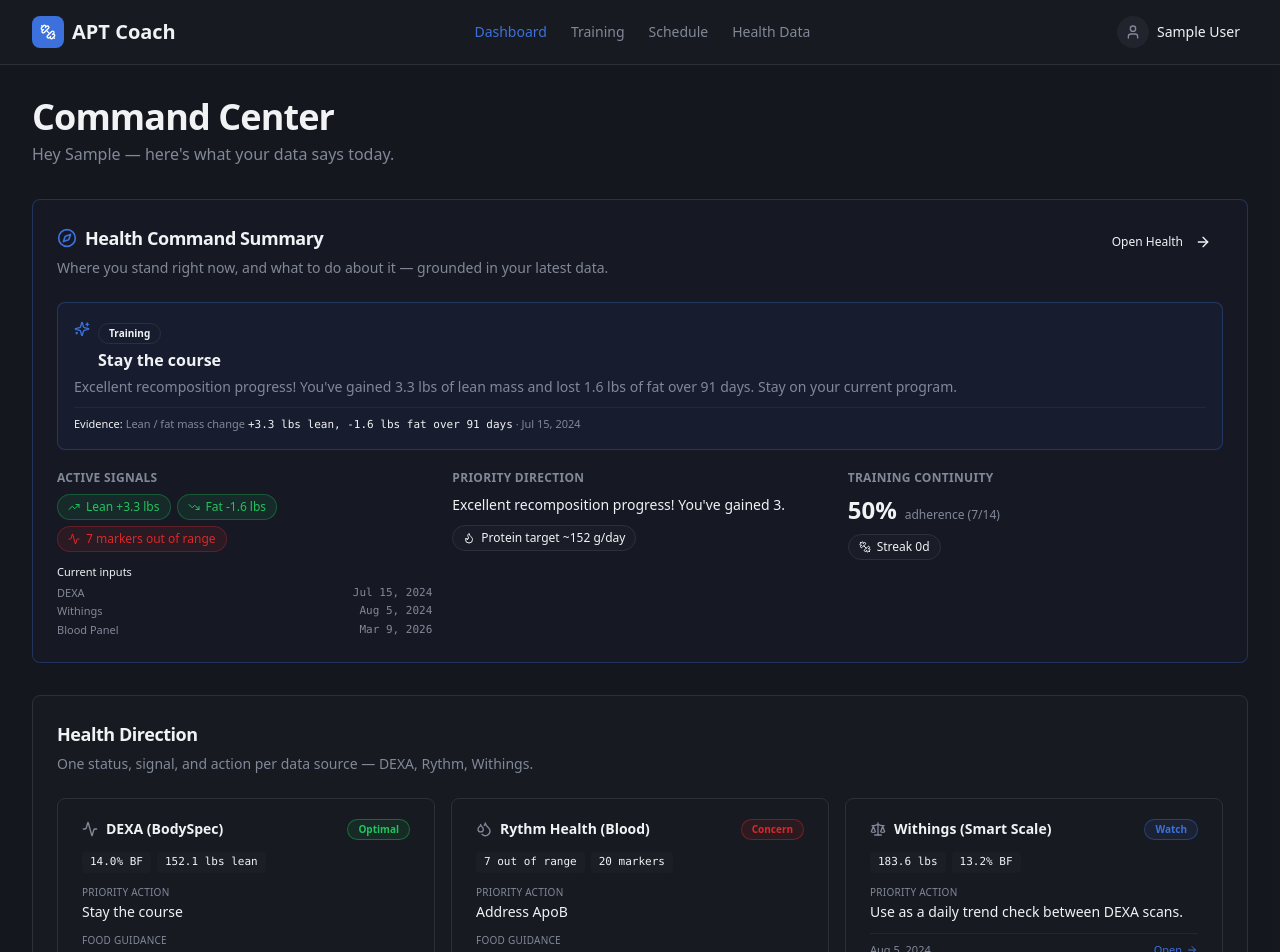
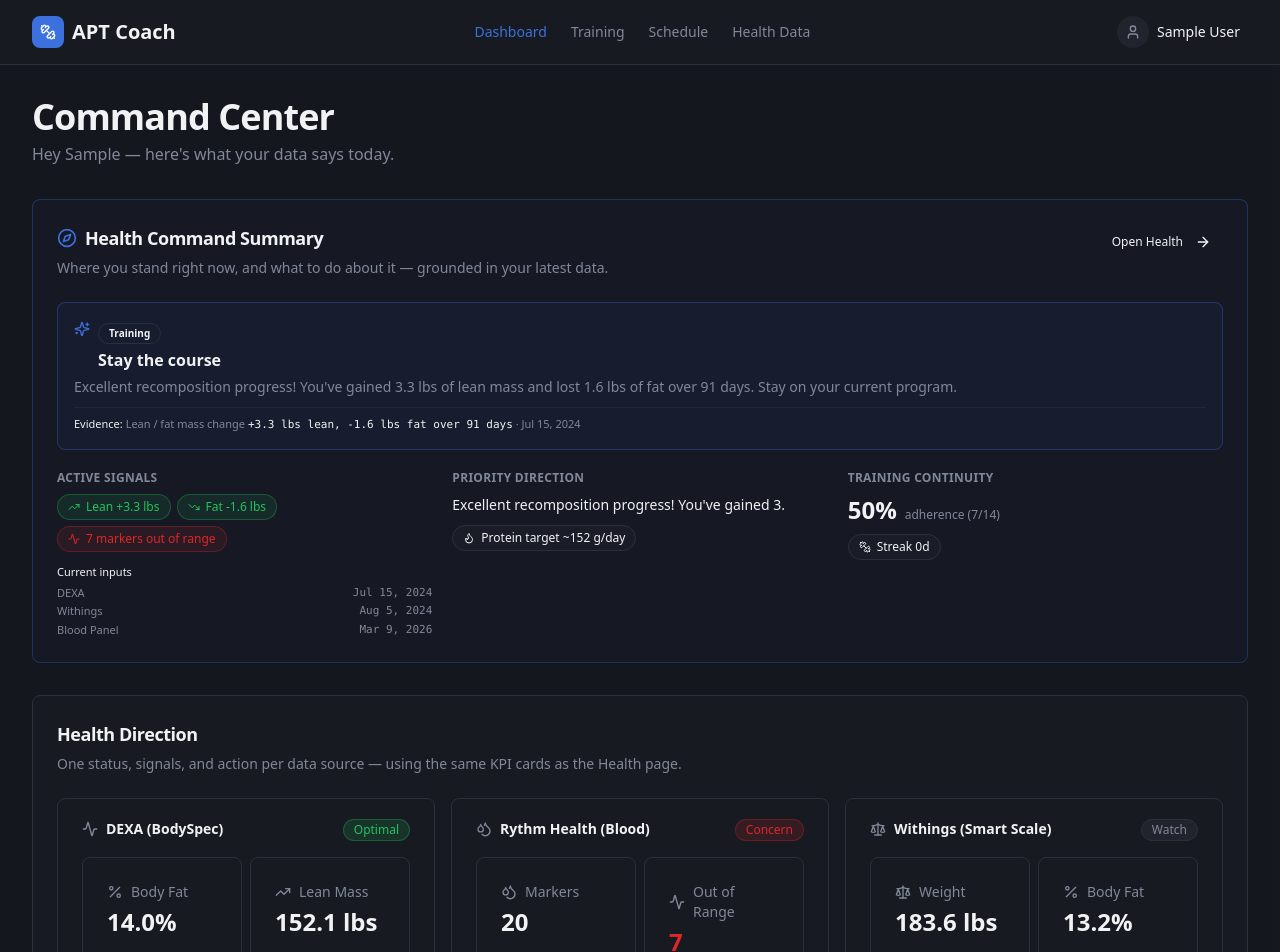
Before and after one commit to adthomps/apt-coachv2, a React (Vite) app: page /dashboard in a window 1280 px wide. Shown: the top 952 px of the page. Built offline with nearby package versions, Linux system fonts and the light colour scheme; sample sign-in values are in the browser's storage.

Commit message:
Changes
Co-authored-by: adthomps <20941675+adthomps@users.noreply.github.com>

```diff
--- a/src/components/dashboard/HealthDirectionGrid.tsx
+++ b/src/components/dashboard/HealthDirectionGrid.tsx
@@ -1,37 +1,21 @@
 import React from 'react';
 import { Link } from 'react-router-dom';
 import { format } from 'date-fns';
-import { Activity, ArrowRight, Droplets, Scale } from 'lucide-react';
+import { Activity, ArrowRight, Droplets, Percent, Scale, TrendingUp } from 'lucide-react';
 import { Card, CardContent } from '@/components/ui/card';
-import { Badge } from '@/components/ui/badge';
 import SectionCard from '@/components/common/SectionCard';
-import type { Snapshot, BloodPanel } from '@/lib/api/types';
+import StatusBadge from '@/components/common/StatusBadge';
+import KpiStat from '@/components/health/KpiStat';
+import type { Snapshot, BloodPanel, ProgressCompare } from '@/lib/api/types';
 import type { Insight } from '@/lib/ai/insights';
 
-type Status = 'optimal' | 'watch' | 'concern' | 'no-data';
-
-interface CardSpec {
-  key: 'dexa' | 'rythm' | 'withings';
-  title: string;
-  icon: React.ReactNode;
-  status: Status;
-  signals: string[];
-  priority: string | null;
-  food: string | null;
-  meta: string | null;
-}
+type Status = 'optimal' | 'average' | 'outOfRange' | 'muted';
 
 const STATUS_LABEL: Record<Status, string> = {
   optimal: 'Optimal',
-  watch: 'Watch',
-  concern: 'Concern',
-  'no-data': 'No data',
-};
-const STATUS_TONE: Record<Status, string> = {
-  optimal: 'border-success/40 bg-success/10 text-success',
-  watch: 'border-primary/40 bg-primary/10 text-primary',
-  concern: 'border-destructive/40 bg-destructive/10 text-destructive',
-  'no-data': 'border-border bg-muted/30 text-muted-foreground',
+  average: 'Watch',
+  outOfRange: 'Concern',
+  muted: 'No data',
 };
 
 interface Props {
@@ -40,129 +24,179 @@ interface Props {
   latestPanel: BloodPanel | null;
   bodyInsights: Insight[];
   panelInsights: Insight[];
+  /** Optional DEXA compare to power deltas in KPI tiles. */
+  compare?: ProgressCompare | null;
 }
 
-const HealthDirectionGrid: React.FC<Props> = ({
-  latestDexa, latestWithings, latestPanel, bodyInsights, panelInsights,
-}) => {
-  // ---------- DEXA card ----------
-  const dexa: CardSpec = (() => {
-    if (!latestDexa) return {
-      key: 'dexa', title: 'DEXA (BodySpec)', icon: <Activity className="h-4 w-4" />,
-      status: 'no-data', signals: [], priority: 'Import a DEXA scan to set a baseline.', food: null, meta: null,
-    };
-    const bf = latestDexa.bodyComposition.bodyFatPercentage;
-    const status: Status = bf > 25 ? 'concern' : bf > 18 ? 'watch' : 'optimal';
-    const top = bodyInsights.find((i) => i.category === 'training');
-    const food = bodyInsights.find((i) => i.category === 'food');
-    return {
-      key: 'dexa', title: 'DEXA (BodySpec)', icon: <Activity className="h-4 w-4" />,
-      status,
-      signals: [
-        `${bf.toFixed(1)}% BF`,
-        `${latestDexa.bodyComposition.leanMass.toFixed(1)} lbs lean`,
-      ],
-      priority: top?.title ?? null,
-      food: food?.title ?? null,
-      meta: format(new Date(latestDexa.scanDate), 'MMM d, yyyy'),
-    };
-  })();
+interface SourceCardProps {
+  title: string;
+  icon: React.ReactNode;
+  status: Status;
+  meta: string | null;
+  kpis: React.ReactNode;
+  priority: string | null;
+  food: string | null;
+}
 
-  // ---------- Rythm Health card ----------
-  const rythm: CardSpec = (() => {
-    if (!latestPanel) return {
-      key: 'rythm', title: 'Rythm Health (Blood)', icon: <Droplets className="h-4 w-4" />,
-      status: 'no-data', signals: [], priority: 'Import a blood panel to surface marker insights.', food: null, meta: null,
-    };
-    const oor = latestPanel.markers.filter((m) => m.status === 'outOfRange').length;
-    const status: Status = oor >= 3 ? 'concern' : oor > 0 ? 'watch' : 'optimal';
-    const topMarker = panelInsights[0];
-    return {
-      key: 'rythm', title: 'Rythm Health (Blood)', icon: <Droplets className="h-4 w-4" />,
-      status,
-      signals: [
-        `${oor} out of range`,
-        `${latestPanel.markers.length} markers`,
-      ],
-      priority: topMarker?.title ? `Address ${topMarker.title}` : 'All markers in range — keep current habits.',
-      food: topMarker?.actions?.[0] ?? null,
-      meta: format(new Date(latestPanel.panelDate), 'MMM d, yyyy'),
-    };
-  })();
-
-  // ---------- Withings card ----------
-  const withings: CardSpec = (() => {
-    if (!latestWithings) return {
-      key: 'withings', title: 'Withings (Smart Scale)', icon: <Scale className="h-4 w-4" />,
-      status: 'no-data', signals: [], priority: 'Log a smart-scale reading to track between scans.', food: null, meta: null,
-    };
-    return {
-      key: 'withings', title: 'Withings (Smart Scale)', icon: <Scale className="h-4 w-4" />,
-      status: 'watch',
-      signals: [
-        `${latestWithings.bodyComposition.totalMass.toFixed(1)} lbs`,
-        `${latestWithings.bodyComposition.bodyFatPercentage.toFixed(1)}% BF`,
-      ],
-      priority: 'Use as a daily trend check between DEXA scans.',
-      food: null,
-      meta: format(new Date(latestWithings.scanDate), 'MMM d, yyyy'),
-    };
-  })();
-
-  const cards: CardSpec[] = [dexa, rythm, withings];
-
-  return (
-    <SectionCard
-      title="Health Direction"
-      description="One status, signal, and action per data source — DEXA, Rythm, Withings."
-    >
-      <div className="grid grid-cols-1 md:grid-cols-3 gap-4">
-        {cards.map((c) => (
-          <Card key={c.key} className="apt-hover-lift transition-shadow">
-            <CardContent className="pt-5 space-y-3">
+/** One source card. Header (title + status), KPI strip (shared KpiStat), priority + food, footer link. */
+const SourceCard: React.FC<SourceCardProps> = ({ title, icon, status, meta, kpis, priority, food }) => (
+  <Card className="apt-hover-lift transition-shadow flex flex-col">
+    <CardContent className="pt-5 space-y-4 flex-1 flex flex-col">
+      {/* Header */}
       <div className="flex items-start justify-between gap-2">
         <div className="flex items-center gap-2 min-w-0">
-                  <span className="text-muted-foreground">{c.icon}</span>
-                  <h4 className="text-sm font-semibold text-foreground truncate">{c.title}</h4>
+          <span className="text-muted-foreground">{icon}</span>
+          <h4 className="text-sm font-semibold text-foreground truncate">{title}</h4>
         </div>
-                <Badge variant="outline" className={`text-[10px] ${STATUS_TONE[c.status]}`}>
-                  {STATUS_LABEL[c.status]}
-                </Badge>
+        <StatusBadge tone={status} label={STATUS_LABEL[status]} />
       </div>
 
-              {c.signals.length > 0 && (
-                <div className="flex flex-wrap gap-1.5">
-                  {c.signals.map((s, i) => (
-                    <span key={i} className="text-[11px] font-mono px-2 py-0.5 rounded bg-muted/40 text-foreground">
-                      {s}
-                    </span>
-                  ))}
+      {/* KPI strip — shared KpiStat primitives */}
+      <div className="grid grid-cols-2 gap-2">{kpis}</div>
+
+      {/* Priority + Food */}
+      <div className="space-y-2 flex-1">
+        {priority && (
+          <div>
+            <p className="text-[10px] uppercase tracking-wide text-muted-foreground mb-0.5">Priority Action</p>
+            <p className="text-sm text-foreground leading-snug">{priority}</p>
           </div>
         )}
-
-              {c.priority && (
+        {food && (
           <div>
-                  <p className="text-[10px] uppercase tracking-wide text-muted-foreground mb-0.5">Priority Action</p>
-                  <p className="text-sm text-foreground leading-snug">{c.priority}</p>
+            <p className="text-[10px] uppercase tracking-wide text-muted-foreground mb-0.5">Food Guidance</p>
+            <p className="text-xs text-muted-foreground leading-snug">{food}</p>
           </div>
         )}
+      </div>
 
-              {c.food && (
-                <div>
-                  <p className="text-[10px] uppercase tracking-wide text-muted-foreground mb-0.5">Food Guidance</p>
-                  <p className="text-xs text-muted-foreground leading-snug">{c.food}</p>
-                </div>
-              )}
-
+      {/* Footer */}
       <div className="flex items-center justify-between pt-2 border-t border-border/60">
-                <span className="text-[11px] text-muted-foreground">{c.meta ?? '—'}</span>
+        <span className="text-[11px] text-muted-foreground">{meta ?? '—'}</span>
         <Link to="/health" className="text-[11px] text-primary hover:underline inline-flex items-center gap-1">
           Open <ArrowRight className="h-3 w-3" />
         </Link>
       </div>
     </CardContent>
   </Card>
-        ))}
+);
+
+const HealthDirectionGrid: React.FC<Props> = ({
+  latestDexa, latestWithings, latestPanel, bodyInsights, panelInsights, compare,
+}) => {
+  // ---------- DEXA ----------
+  const dexaStatus: Status = !latestDexa
+    ? 'muted'
+    : latestDexa.bodyComposition.bodyFatPercentage > 25 ? 'outOfRange'
+      : latestDexa.bodyComposition.bodyFatPercentage > 18 ? 'average'
+        : 'optimal';
+  const dexaTopTraining = bodyInsights.find((i) => i.category === 'training');
+  const dexaTopFood = bodyInsights.find((i) => i.category === 'food');
+
+  // ---------- Rythm (Blood) ----------
+  const oor = latestPanel?.markers.filter((m) => m.status === 'outOfRange').length ?? 0;
+  const rythmStatus: Status = !latestPanel
+    ? 'muted'
+    : oor >= 3 ? 'outOfRange'
+      : oor > 0 ? 'average'
+        : 'optimal';
+  const rythmTopMarker = panelInsights[0];
+
+  // ---------- Withings ----------
+  const withingsStatus: Status = !latestWithings ? 'muted' : 'average';
+
+  return (
+    <SectionCard
+      title="Health Direction"
+      description="One status, signals, and action per data source — using the same KPI cards as the Health page."
+    >
+      <div className="grid grid-cols-1 md:grid-cols-3 gap-4">
+        {/* DEXA */}
+        <SourceCard
+          title="DEXA (BodySpec)"
+          icon={<Activity className="h-4 w-4" />}
+          status={dexaStatus}
+          meta={latestDexa ? format(new Date(latestDexa.scanDate), 'MMM d, yyyy') : null}
+          priority={dexaTopTraining?.title ?? (latestDexa ? null : 'Import a DEXA scan to set a baseline.')}
+          food={dexaTopFood?.title ?? null}
+          kpis={
+            latestDexa ? (
+              <>
+                <KpiStat
+                  icon={<Percent />}
+                  label="Body Fat"
+                  value={`${latestDexa.bodyComposition.bodyFatPercentage.toFixed(1)}%`}
+                  delta={compare?.changes.bodyFatPercentage.value}
+                  deltaSuffix="%"
+                  invertDelta
+                />
+                <KpiStat
+                  icon={<TrendingUp />}
+                  label="Lean Mass"
+                  value={`${latestDexa.bodyComposition.leanMass.toFixed(1)} lbs`}
+                  delta={compare?.changes.leanMass.value}
+                  deltaSuffix=" lbs"
+                />
+              </>
+            ) : null
+          }
+        />
+
+        {/* Rythm Health */}
+        <SourceCard
+          title="Rythm Health (Blood)"
+          icon={<Droplets className="h-4 w-4" />}
+          status={rythmStatus}
+          meta={latestPanel ? format(new Date(latestPanel.panelDate), 'MMM d, yyyy') : null}
+          priority={
+            latestPanel
+              ? (rythmTopMarker?.title ? `Address ${rythmTopMarker.title}` : 'All markers in range — keep current habits.')
+              : 'Import a blood panel to surface marker insights.'
+          }
+          food={rythmTopMarker?.actions?.[0] ?? null}
+          kpis={
+            latestPanel ? (
+              <>
+                <KpiStat
+                  icon={<Droplets />}
+                  label="Markers"
+                  value={latestPanel.markers.length}
+                />
+                <KpiStat
+                  icon={<Activity />}
+                  label="Out of Range"
+                  value={<span className={oor > 0 ? 'text-destructive' : 'text-success'}>{oor}</span>}
+                />
+              </>
+            ) : null
+          }
+        />
+
+        {/* Withings */}
+        <SourceCard
+          title="Withings (Smart Scale)"
+          icon={<Scale className="h-4 w-4" />}
+          status={withingsStatus}
+          meta={latestWithings ? format(new Date(latestWithings.scanDate), 'MMM d, yyyy') : null}
+          priority={latestWithings ? 'Use as a daily trend check between DEXA scans.' : 'Log a smart-scale reading to track between scans.'}
+          food={null}
+          kpis={
+            latestWithings ? (
+              <>
+                <KpiStat
+                  icon={<Scale />}
+                  label="Weight"
+                  value={`${latestWithings.bodyComposition.totalMass.toFixed(1)} lbs`}
+                />
+                <KpiStat
+                  icon={<Percent />}
+                  label="Body Fat"
+                  value={`${latestWithings.bodyComposition.bodyFatPercentage.toFixed(1)}%`}
+                />
+              </>
+            ) : null
+          }
+        />
       </div>
     </SectionCard>
   );
```
Lines whose indentation alone changed are shown as unchanged.
